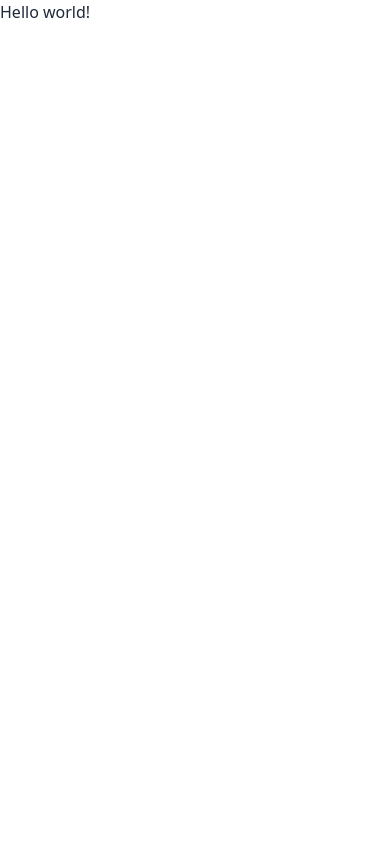
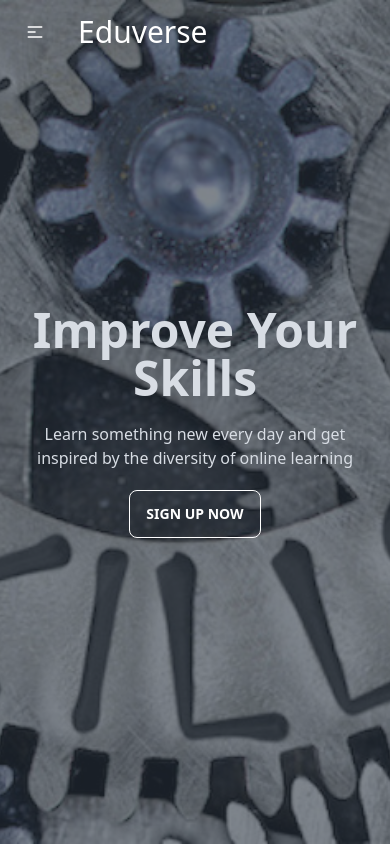
Before and after one commit to arefin-aareef/eduverse, a React (Vite) app in the folder client/: page / in a window 390 px wide. Built offline with nearby package versions, Linux system fonts and the light colour scheme.

Commit message:
Nav and Banner added

```diff
--- /dev/null
+++ b/client/src/Layout/Main.jsx
@@ -0,0 +1,13 @@
+import { Outlet } from "react-router-dom";
+import Navbar from "../components/NavBar/Navbar";
+
+const Main = () => {
+  return (
+    <div>
+      <Navbar></Navbar>
+      <Outlet></Outlet>
+    </div>
+  );
+};
+
+export default Main;
--- /dev/null
+++ b/client/src/Pages/Home/Banner/Banner.jsx
@@ -0,0 +1,23 @@
+import img1 from "../../../assets/images/banner.jpg";
+
+const Banner = () => {
+  return (
+    <div
+      className="hero min-h-screen"
+      style={{ backgroundImage: `url(${img1})` }}
+    >
+      <div className="hero-overlay bg-opacity-60"></div>
+      <div className="hero-content text-center text-neutral-content">
+        <div className="max-w-md">
+          <h1 className="mb-5 text-5xl font-bold">Improve Your Skills</h1>
+          <p className="mb-5">
+            Learn something new every day and get inspired by the diversity of online learning
+          </p>
+          <button className="btn btn-outline text-white hover:bg-white hover:text-black">Sign Up Now</button>
+        </div>
+      </div>
+    </div>
+  );
+};
+
+export default Banner;
--- /dev/null
+++ b/client/src/Pages/Home/Home/Home.jsx
@@ -0,0 +1,12 @@
+import Banner from "../Banner/Banner";
+
+
+const Home = () => {
+    return (
+        <div>
+            <Banner></Banner>
+        </div>
+    );
+};
+
+export default Home;
--- /dev/null
+++ b/client/src/Routes/Routes.jsx
@@ -0,0 +1,16 @@
+import { createBrowserRouter } from "react-router-dom";
+import Main from "../Layout/Main";
+import Home from "../Pages/Home/Home/Home";
+
+ export const router = createBrowserRouter([
+  {
+    path: "/",
+    element: <Main></Main>,
+    children: [
+        {
+            path: '/',
+            element: <Home></Home>
+        }
+    ]
+  },
+]);
--- /dev/null
+++ b/client/src/components/NavBar/Navbar.jsx
@@ -0,0 +1,55 @@
+import { Link } from "react-router-dom";
+
+const Navbar = () => {
+  const navOptions = (
+    <div className="flex flex-col lg:flex-row font-semibold">
+      <li className="hover:bg-white hover:text-black rounded-lg">
+        <a>Item 1</a>
+      </li>
+      <li className="hover:bg-white hover:text-black rounded-lg">
+        <a>Item 3</a>
+      </li>
+      <li className="hover:bg-white hover:text-black rounded-lg">
+        <a>Login</a>
+      </li>
+    </div>
+  );
+  return (
+    <div>
+      <div className="navbar bg-base-100 fixed z-20 bg-transparent max-w-screen-xl text-white">
+        <div className="navbar-start">
+          <div className="dropdown">
+            <label tabIndex={0} className="btn btn-ghost lg:hidden">
+              <svg
+                xmlns="http://www.w3.org/2000/svg"
+                className="h-5 w-5"
+                fill="none"
+                viewBox="0 0 24 24"
+                stroke="currentColor"
+              >
+                <path
+                  strokeLinecap="round"
+                  strokeLinejoin="round"
+                  strokeWidth="2"
+                  d="M4 6h16M4 12h8m-8 6h16"
+                />
+              </svg>
+            </label>
+            <ul
+              tabIndex={0}
+              className="menu menu-sm dropdown-content mt-3 z-[1] p-2 shadow bg-base-100 rounded-box w-52"
+            >
+              {navOptions}
+            </ul>
+          </div>
+          <Link to="/" title="Home" className="ps-4 normal-case text-3xl">Eduverse</Link>
+        </div>
+        <div className="navbar-end hidden lg:flex">
+          <ul className="menu menu-horizontal px-1">{navOptions}</ul>
+        </div>
+      </div>
+    </div>
+  );
+};
+
+export default Navbar;
--- a/client/src/main.jsx
+++ b/client/src/main.jsx
@@ -1,20 +1,13 @@
-import React from 'react'
-import ReactDOM from 'react-dom/client'
-import './index.css'
-import {
-  createBrowserRouter,
-  RouterProvider,
-} from "react-router-dom";
+import React from "react";
+import ReactDOM from "react-dom/client";
+import "./index.css";
+import { RouterProvider } from "react-router-dom";
+import { router } from "./Routes/Routes";
 
-const router = createBrowserRouter([
-  {
-    path: "/",
-    element: <div >Hello world!</div>,
-  },
-]);
-
-ReactDOM.createRoot(document.getElementById('root')).render(
+ReactDOM.createRoot(document.getElementById("root")).render(
   <React.StrictMode>
-    <RouterProvider router={router} />
-  </React.StrictMode>,
-)
+    <div className="max-w-screen-xl min-h-screen mx-auto">
+      <RouterProvider router={router} />
+    </div>
+  </React.StrictMode>
+);
```
Also changed, not shown: client/src/assets/images/banner.jpg (added).
